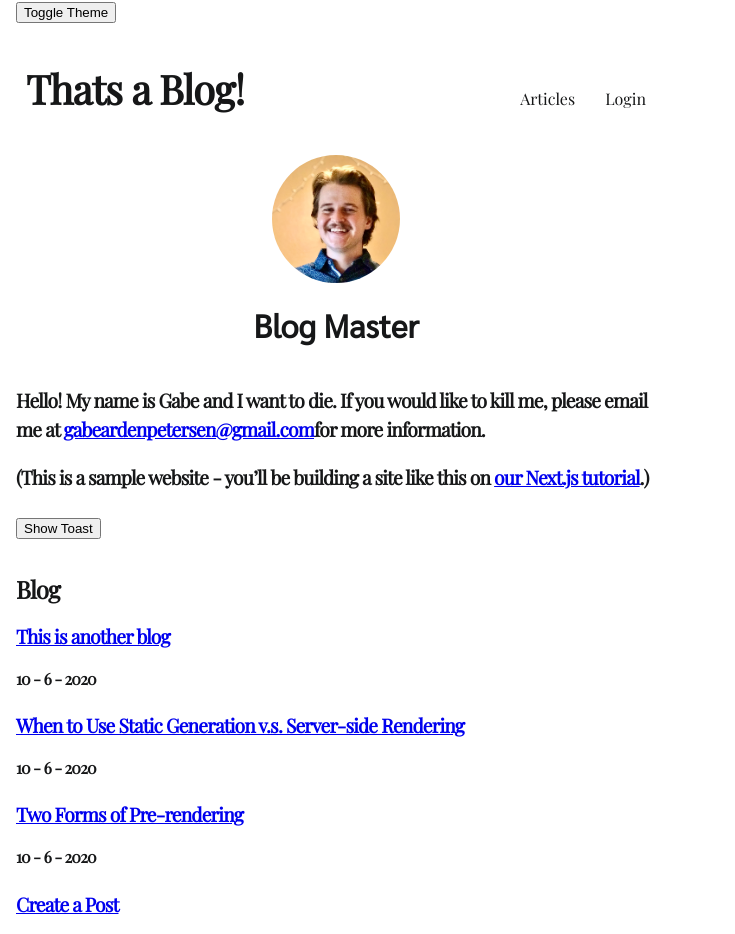
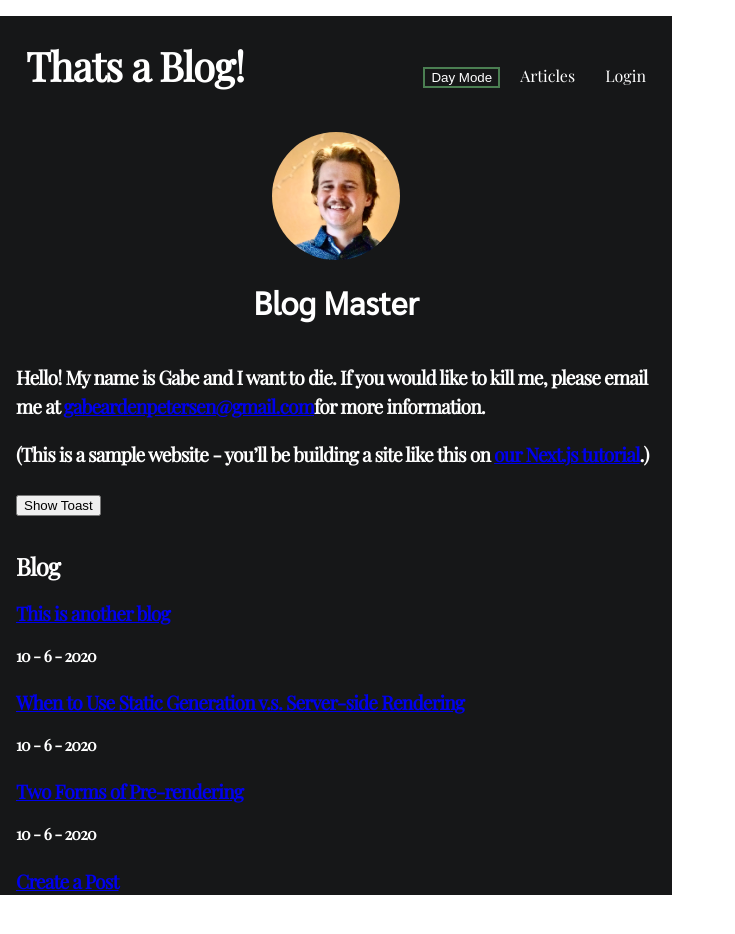
Before and after one commit to gabepetersen/dadblog, a Next.js app: page / in a window 1280 px wide. Shown: the whole page, without its empty margins (0-735 px from the left). After the commit the page ends 911 px from the top, so only its background shows below. Built offline with nearby package versions, Linux system fonts and the light colour scheme.

Commit message:
add button and toggle theme component

```diff
--- /dev/null
+++ b/components/button.module.scss
@@ -0,0 +1,10 @@
+.primary {
+  color: var(--color-text);
+  background-color: var(--color-page-background);
+  border: 2px solid var(--color-primary-accent);
+}
+.secondary {
+  color: var(--color-page-background);
+  background-color: var(--color-primary-accent);
+  border: 2px solid var(--color-subtext);
+}
--- /dev/null
+++ b/components/button.tsx
@@ -0,0 +1,35 @@
+import styles from './button.module.scss';
+import { motion } from 'framer-motion';
+
+export default function Button({ children, style, callback }:
+  { children: React.ReactNode, style: string, callback: (() => any) })
+{
+  var styleButton;
+  if (style == 'primary') {
+    styleButton = styles.primary;
+  } else if (style == 'secondary') {
+    styleButton = styles.secondary;
+  } else {
+    styleButton = styles.primary;
+    console.warn('Button style not specified correctly - default to \'primary\' style');
+  }
+  return (
+    <>
+      <motion.button
+        className={styleButton}
+        onClick={callback}
+        // define hover and tap events for button
+        whileHover={{
+          scale: 1.1,
+          borderRadius: '20px',
+          boxShadow: '5px 5px 1px 1px #000000'
+        }}
+        whileTap={{
+          scale: 0.8
+        }}
+      >
+        {children}
+      </motion.button>
+    </>
+  );
+}
--- a/components/layout.module.scss
+++ b/components/layout.module.scss
@@ -38,6 +38,6 @@
 
 @media #{$large-phone} {
   .container {
-    margin: 2rem auto 4rem auto;
+    padding: 1rem auto 4rem auto;
   }
 }
--- a/components/layout.tsx
+++ b/components/layout.tsx
@@ -1,12 +1,14 @@
+// external imports
 import Head from 'next/head';
 import Link from 'next/link';
 
+// component imports
 import Navbar from './navbar';
-import { getThemeController } from '../components/theme-provider';
+import { getThemeController } from './theme-provider';
 
+// style imports
 import styles from './layout.module.scss';
 import utilStyles from '../styles/utils.module.scss';
-import themeStyles from '../styles/theme.module.scss';
 import dark from '../styles/dark.module.scss';
 import light from '../styles/light.module.scss';
 
@@ -14,19 +16,13 @@ const name = 'Blog Master';
 
 export const siteTitle = 'This is a Blog!'
 
-var isDark: boolean = false;
-
-const cn = arr => arr.filter(Boolean).join(' ');
-
-
 export default function Layout({ children, home }: { children: React.ReactNode, home?: boolean }) {
 
   // get the theme state and function to change it
   const [theme, setTheme] = getThemeController();
-  var isDark = theme === 'dark';
 
   return (
-    <div className={`${styles.container} ${isDark ? dark.theme : light.theme}`} id="light">
+    <div className={`${styles.container} ${theme == 'light' ? dark.theme : light.theme}`} id="light">
       {/* Head tag for meta stuff */}
       <Head>
         <link rel="icon" href="/favicon.ico" />
@@ -38,11 +34,6 @@ export default function Layout({ children, home }: { children: React.ReactNode,
         <meta name="og:title" content={siteTitle} />
         <meta name="twitter:card" content="summary_large_image" />
       </Head>
-
-      {/* button to control dark and light theme */}
-      <button onClick={() => {
-        setTheme(isDark ? 'light' : 'dark');
-      }}>Toggle Theme</button>
 
       {/* Inserts NavBar on Every Page */}
       <Navbar home={home}></Navbar>
--- a/components/navbar.tsx
+++ b/components/navbar.tsx
@@ -1,10 +1,16 @@
 import Link from 'next/link';
 import { motion } from 'framer-motion';
+
+import { getThemeController } from './theme-provider';
+import Button from './button';
 
 import styles from './navbar.module.scss';
 import utilStyles from '../styles/utils.module.scss';
 
 export default function Navbar({ home }: { home: boolean }) {
+
+  // get the theme state and function to change it
+  const [theme, setTheme] = getThemeController();
 
   const user = false;
 
@@ -27,8 +33,15 @@ export default function Navbar({ home }: { home: boolean }) {
           </a>
           </Link>
         </motion.li>
+        <motion.li variants={nav_item}>
+          <Button style="primary" callback={() => setTheme(theme == 'dark' ? 'light' : 'dark')}>
+            {theme == 'dark' ? 'Night Mode' : 'Day Mode'}
+          </Button>
+        </motion.li>
         <motion.li variants={nav_item}><Link href="/">Articles</Link></motion.li>
-        <LoginControl user={user}></LoginControl>
+        <motion.li variants={nav_item}>
+          <LoginControl user={user}></LoginControl>
+        </motion.li>
       </motion.ul>
     </nav>
   );
@@ -39,15 +52,8 @@ export default function Navbar({ home }: { home: boolean }) {
  * @param user tells if the user is logged in or not
  */
 function LoginControl({ user }: { user: boolean }) {
-  if (user) {
-    return (
-      <motion.li variants={nav_item}><Link href="/"><a>Sign Out</a></Link></motion.li>
-    );
-  } else {
-    return (
-      <motion.li variants={nav_item}><Link href="/"><a>Login</a></Link></motion.li>
-    );
-  }
+  // just have this placeholder here for now
+  return ( user ? <Link href="/"><a>Sign Out</a></Link> : <Link href="/"><a>Login</a></Link> )
 }
 
 // animation variants for the unordered list
--- a/package.json
+++ b/package.json
@@ -21,6 +21,7 @@
     "react-dom": "16.13.1",
     "remark": "^12.0.1",
     "remark-html": "^13.0.1",
+    "rxjs": "^6.6.3",
     "sass": "^1.26.11"
   },
   "devDependencies": {
--- a/pages/index.tsx
+++ b/pages/index.tsx
@@ -8,7 +8,7 @@ import Layout, { siteTitle } from '../components/layout';
 import CustomDate from '../components/custom-date';
 import { ToastContainer, ToastController } from '../components/toast';
 import { ThemeProvider } from '../components/theme-provider';
-import { getSortedPostsData } from '../lib/posts';
+import { getSortedPostsData } from '../lib/posts.service';
 
 import utilStyles from '../styles/utils.module.scss';
 import indexStyles from './index.module.scss'
--- a/pages/posts/[id].tsx
+++ b/pages/posts/[id].tsx
@@ -2,7 +2,7 @@ import Head from 'next/head';
 import { GetStaticProps, GetStaticPaths } from 'next'
 
 import Layout from '../../components/layout';
-import { getAllPostIds, getPostData } from '../../lib/posts';
+import { getAllPostIds, getPostData } from '../../lib/posts.service';
 import CustomDate from '../../components/custom-date';
 
 import utilStyles from '../../styles/utils.module.scss';
--- a/styles/dark.module.scss
+++ b/styles/dark.module.scss
@@ -5,5 +5,6 @@
   --color-text: #{$theme-white};
   --color-subtext: #{$theme-lightgray};
   --color-shadow: #{$theme-gray};
-  --color-accent: #{$theme-yellow};
+  --color-primary-accent: #{$theme-green-1};
+  --color-secondary-accent: #{$theme-gold};
 }
--- a/styles/light.module.scss
+++ b/styles/light.module.scss
@@ -5,5 +5,6 @@
   --color-text: #{$theme-black};
   --color-subtext: #{$theme-gray};
   --color-shadow: #{$theme-lightgray};
-  --color-accent: #{$theme-green};
+  --color-primary-accent: #{$theme-green-1};
+  --color-secondary-accent: #{$theme-yellow};
 }
--- a/styles/theme.module.scss
+++ b/styles/theme.module.scss
@@ -1,6 +1,8 @@
 // More themes
-$theme-green: #4b7f52ff;
+$theme-green-1: #4b7f52ff;
+$theme-green-2: #5d7334;
 $theme-yellow: #ffd639ff;
+$theme-gold: #d99129;
 $theme-offwhite: #f5f5f5ff;
 $theme-white: #ffffff;
 $theme-lightgray: #c6d3c7;
```
Also changed, not shown: lib/posts.service.tsx (renamed from lib/posts.tsx), 1 other file (tests, documents, lock files or other folders).
